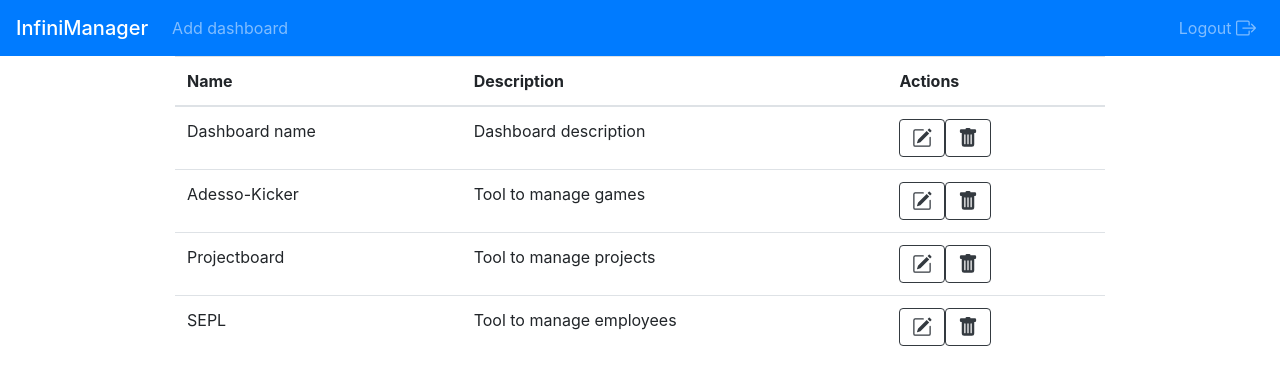
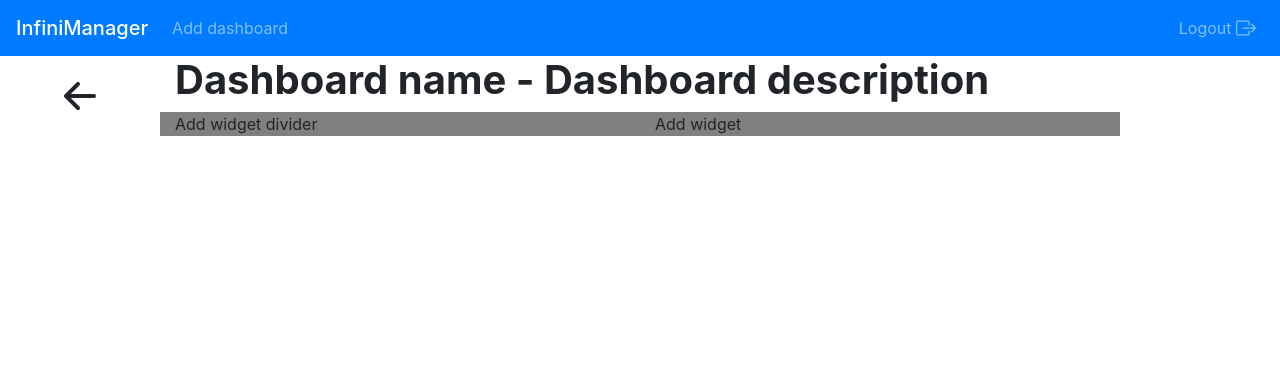
Before and after one commit to ccaylak/infinimanager, a Vue app: page / in a window 1280 px wide. Shown: the top 384 px of the page. Built offline with nearby package versions, Linux system fonts and the light colour scheme.

Commit message:
Begin with editdashboardlistitem componente

```diff
--- a/src/App.vue
+++ b/src/App.vue
@@ -1,13 +1,13 @@
 <template>
   <div id="app">
     <TheHeader />
-    <TheDashboardList />
+    <EditDashboadListItem />
   </div>
 </template>
 <script>
 import TheHeader from "@/components/TheHeader";
-import TheDashboardList from "@/components/TheDashboardList";
+import EditDashboadListItem from "@/components/EditDashboadListItem";
 export default {
-  components: { TheDashboardList, TheHeader }
+  components: { EditDashboadListItem, TheHeader }
 };
 </script>
--- /dev/null
+++ b/src/components/EditDashboadListItem.vue
@@ -0,0 +1,36 @@
+<template>
+  <b-container fluid>
+    <b-row>
+      <b-col align-self="center" class="text-center">
+        <b-icon-arrow-left-short font-scale="4"></b-icon-arrow-left-short>
+      </b-col>
+      <b-col lg="9">
+        <h1 class="font-weight-bolder">
+          {{ this.name }} - {{ this.description }}
+        </h1>
+        <b-row>
+          <b-col style="background-color: grey">Add widget divider</b-col>
+          <b-col style="background-color: grey">Add widget</b-col>
+        </b-row>
+      </b-col>
+      <b-col></b-col>
+    </b-row>
+  </b-container>
+</template>
+
+<script>
+import {BIconArrowLeftShort} from "bootstrap-vue";
+
+export default {
+  name: "EditDashboadListItem",
+  components: {
+    BIconArrowLeftShort
+  },
+  data() {
+    return {
+      name: "Dashboard name",
+      description: "Dashboard description"
+    }
+  }
+}
+</script>
```
